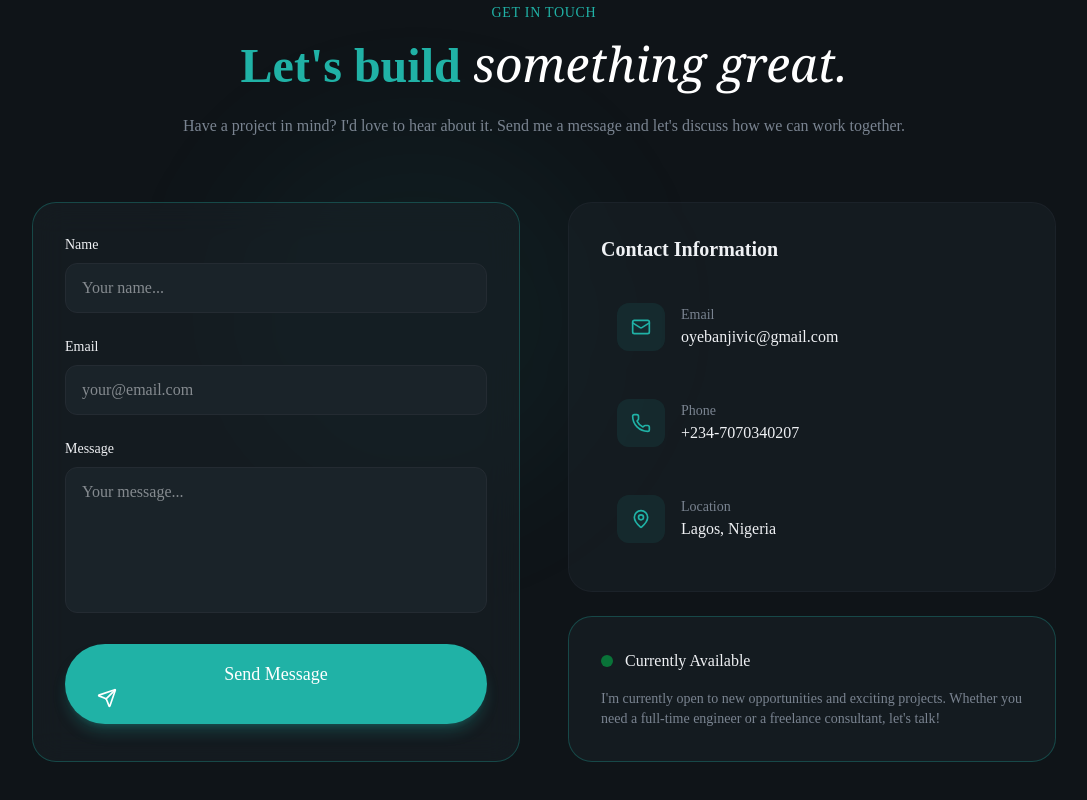
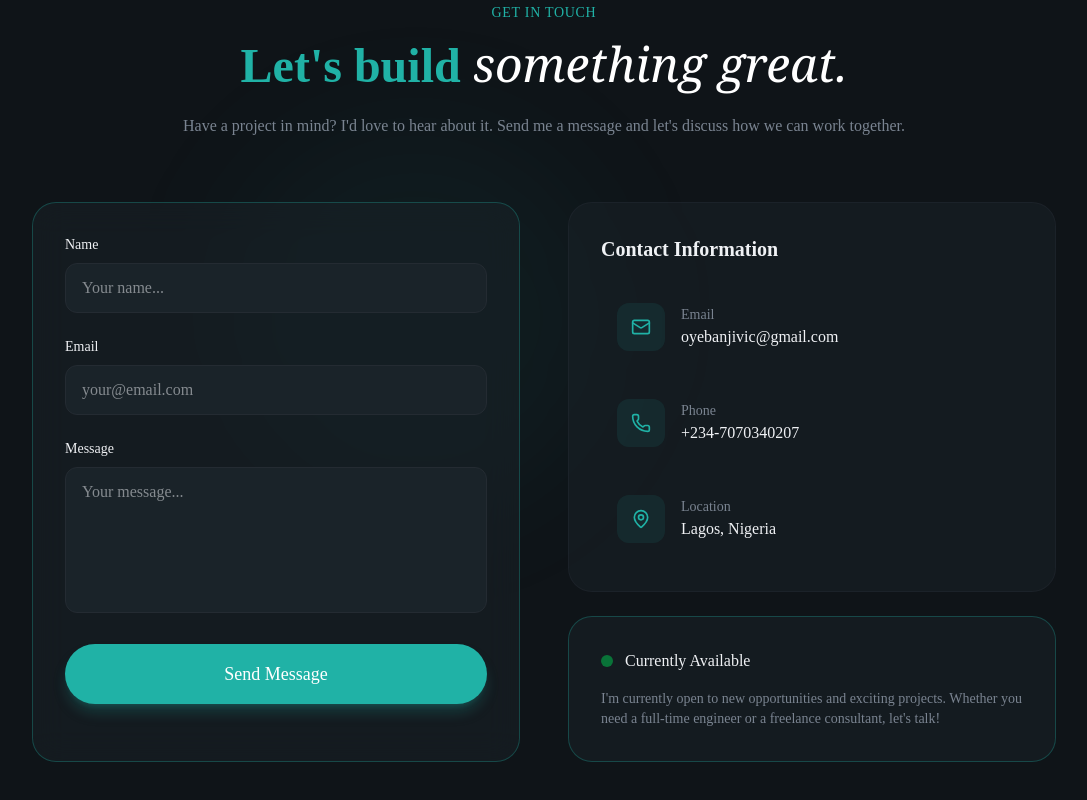
Before and after one commit to Victoza/Portfolio, a React app: page / in a window 1280 px wide. Shown: the part 5686-6486 px from the top of the page, without its empty margins (96-1183 px from the left). Built offline with nearby package versions, Linux system fonts and the light colour scheme; the HTML template or start-up script is replaced by a standard one.

Commit message:
fixed button

```diff
--- a/src/sections/Contact.jsx
+++ b/src/sections/Contact.jsx
@@ -184,7 +184,7 @@ export const Contact = () => {
                 ) : (
                   <>
                     Send Message
-                    <Send className="w-5 h-5" />
+                    {/* <Send className="w-5 h-5" /> */}
                   </>
                 )}
               </Button>
```
